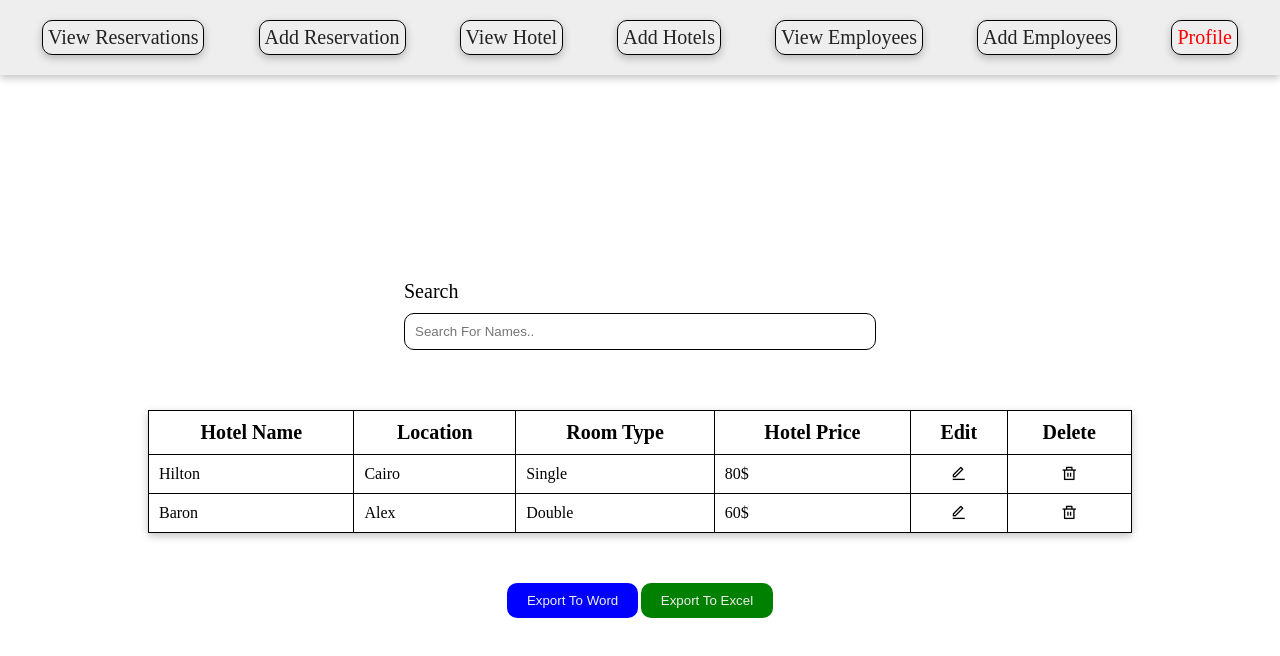
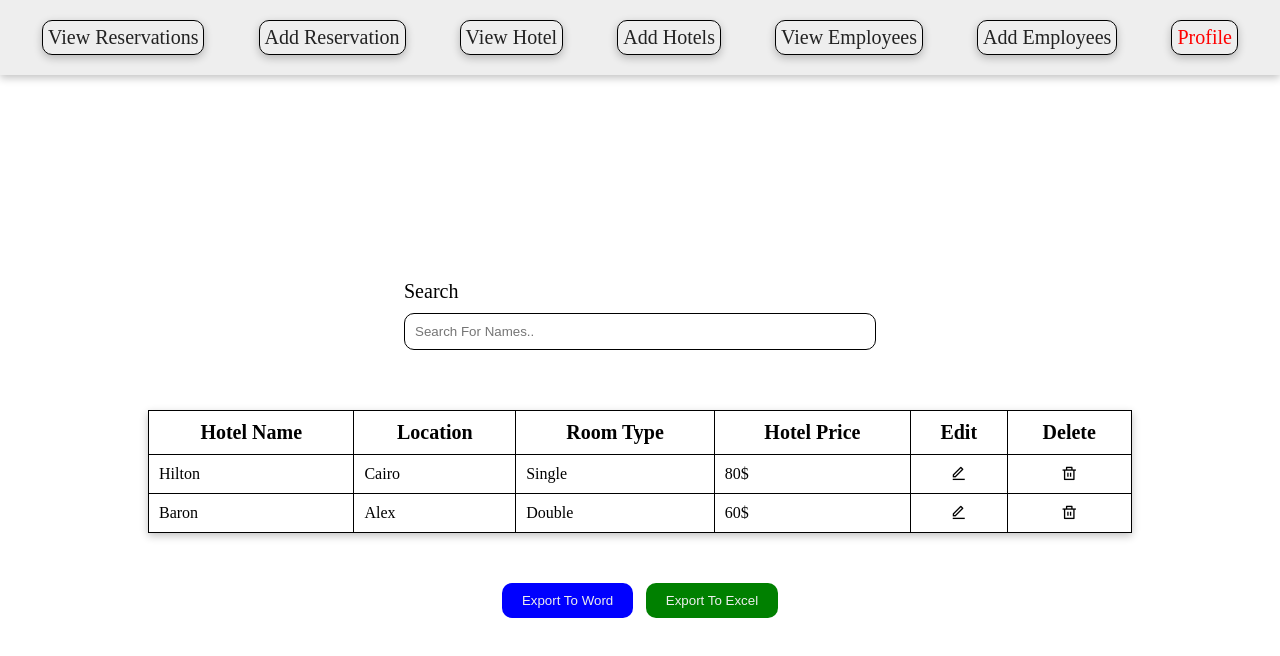
Before and after one commit to HadyHany23/Booking_FrontEnd, a plain HTML site: page html/HotelTable.html in a window 1280 px wide. Shown: the top 656 px of the page. Drawn offline with nearby package versions, Linux system fonts and the light colour scheme.

Commit message:
table edits

```diff
--- a/css/style.css
+++ b/css/style.css
@@ -42,12 +42,6 @@ html {
   overflow-x: hidden;
   scroll-behavior: smooth;
 }
-
-body {
-  /* overflow-x: hidden; */
-  height: 1000000px;
-}
-
 /* End Variables */
 
 /* start Form pages */
@@ -250,6 +244,7 @@ td:hover {
   background: blue;
   color: var(--main-color);
   cursor: pointer;
+  margin-right: 1rem;
 }
 
 .table_cont .convert_btn #excel {
```
